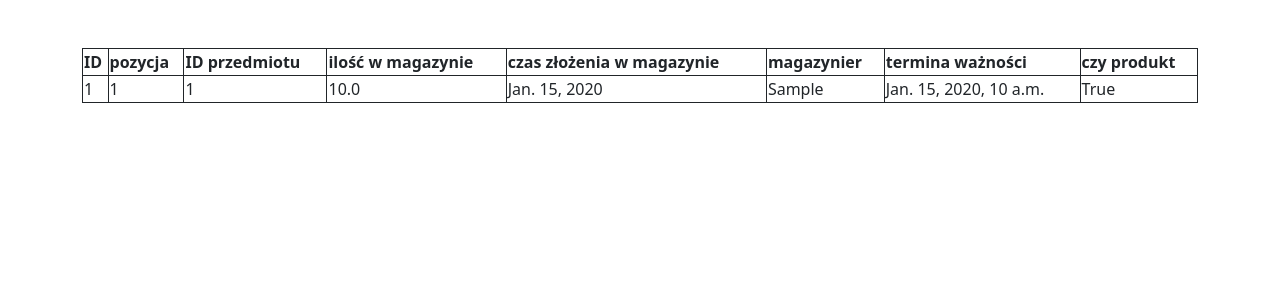
After one commit to arturstrozik/project_database, a Django app: page /stock/ in a window 1280 px wide. The commit adds this page. Shown: the top 300 px of the page. Run offline with Django 4.2, Linux system fonts and the light colour scheme; tables that the repository leaves empty hold one stand-in row (values such as "Sample post"); some libraries are stand-ins or nearby versions.

Commit message:
stock view done

```diff
--- a/database_project/forms.py
+++ b/database_project/forms.py
@@ -13,17 +13,17 @@ class NewOrderForm(forms.Form):
         self.helper = FormHelper(self)
         self.helper.form_action = reverse("new_order")
         self.helper.form_method = "POST"
-        self.helper.add_input(Submit("submit", "Szukaj"))
+        self.helper.add_input(Submit("submit", "Zamów"))
 
     client_id = forms.IntegerField(label="Twoje ID", min_value=0)
     quantity = forms.FloatField(label="Podaj ilość", min_value=0)
 
     with connection.cursor() as cursor:
-        cursor.execute("SELECT name, price, unit FROM database_project_products")
+        cursor.execute("SELECT name, price, quantity_in_stock, unit unit FROM database_project_products")
         product_list = cursor.fetchall()
     product_tuple = ()
     for row in product_list:
-        product_tuple = product_tuple + ((str(row[0]), str(row[0]) + " " + str(row[1]) + "zł/" + str(row[2])),)
+        product_tuple = product_tuple + ((str(row[0]), str(row[0]) + " " + str(row[1]) + "zł/" + str(row[3]) + " dostępne: " + str(row[2]) + str(row[3])),)
     PRODUCT_CHOICE = tuple(product_tuple)
     product = forms.ChoiceField(
         choices=PRODUCT_CHOICE,
--- a/database_project/templates/base.html
+++ b/database_project/templates/base.html
@@ -6,6 +6,7 @@
     <title>Title</title>
     <link rel="stylesheet" href="{% static 'base.css' %}">
     <link href="https://cdn.jsdelivr.net/npm/bootstrap@5.0.2/dist/css/bootstrap.min.css" rel="stylesheet" integrity="sha384-EVSTQN3/azprG1Anm3QDgpJLIm9Nao0Yz1ztcQTwFspd3yD65VohhpuuCOmLASjC" crossorigin="anonymous">
+    <style>table, tr, td, th {border: 1px solid;}table {width: 100%; border-collapse: collapse;}</style>
 </head>
 
 <body>
--- /dev/null
+++ b/database_project/templates/stock.html
@@ -0,0 +1,29 @@
+<!DOCTYPE html>
+{% extends 'base.html' %}
+{% load crispy_forms_tags %}
+{% block content %}
+    <div class="col-md-auto mt-5">
+        {% csrf_token %}
+        <table>
+            <tr>
+                <th>ID</th>
+                <th>pozycja</th>
+                <th>ID przedmiotu</th>
+                <th>ilość w magazynie</th>
+                <th>czas złożenia w magazynie</th>
+                <th>magazynier</th>
+                <th>termina ważności</th>
+                <th>czy produkt</th>
+            </tr>
+            {% for row in all %}
+                <tr>
+                {% for element in row %}
+                    <td>
+                        {{ element }}
+                    </td>
+                {% endfor %}
+                </tr>
+            {% endfor %}
+        </table>
+    </div>
+{% endblock %}
--- a/database_project/views.py
+++ b/database_project/views.py
@@ -33,3 +33,24 @@ def new_order(request):
     else:
         form = NewOrderForm()
         return render(request, "new_order.html",  {"form": form})
+
+
+def stock(request):
+    ids, poss, item_ids, quantitys, placement_times, placers, exp_dates, is_products = [], [], [], [], [], [], [], []
+    all = ()
+    with connection.cursor() as cursor:
+        cursor.execute("SELECT id, poss, item_id, quantity, placement_time, placer, expiration_date, is_product FROM database_project_stock ORDER BY id")
+        for row in cursor.fetchall():
+            ids = ids.append(row[0])
+            poss = poss.append(row[1])
+            item_ids = item_ids.append(row[2])
+            quantitys = quantitys.append(row[3])
+            placement_times = placement_times.append(row[4])
+            placers = placers.append(row[5])
+            exp_dates = exp_dates.append(row[6])
+            is_products = is_products.append(row[7])
+            all = all + (row,)
+    context = {
+        "all": all,
+    }
+    return render(request, "stock.html", context)
--- a/db/urls.py
+++ b/db/urls.py
@@ -21,5 +21,6 @@ import database_project.views
 urlpatterns = [
     path('', database_project.views.home),
     path('admin/', admin.site.urls),
-    path('new_order/', database_project.views.new_order, name="new_order")
+    path('new_order/', database_project.views.new_order, name="new_order"),
+    path('stock/', database_project.views.stock, name="stock"),
 ]
```
Also changed, not shown: database_project/static/base.css (line endings or trailing spaces).
